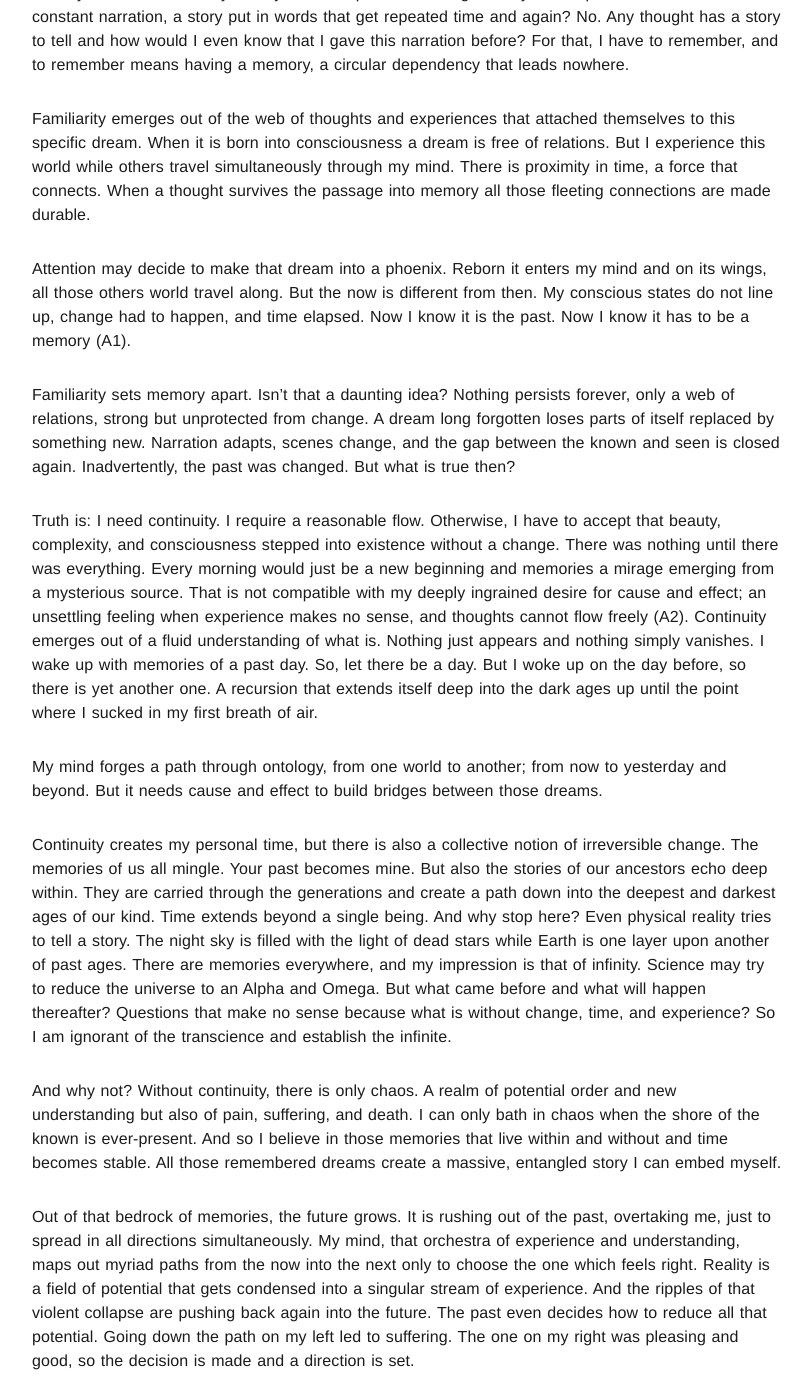
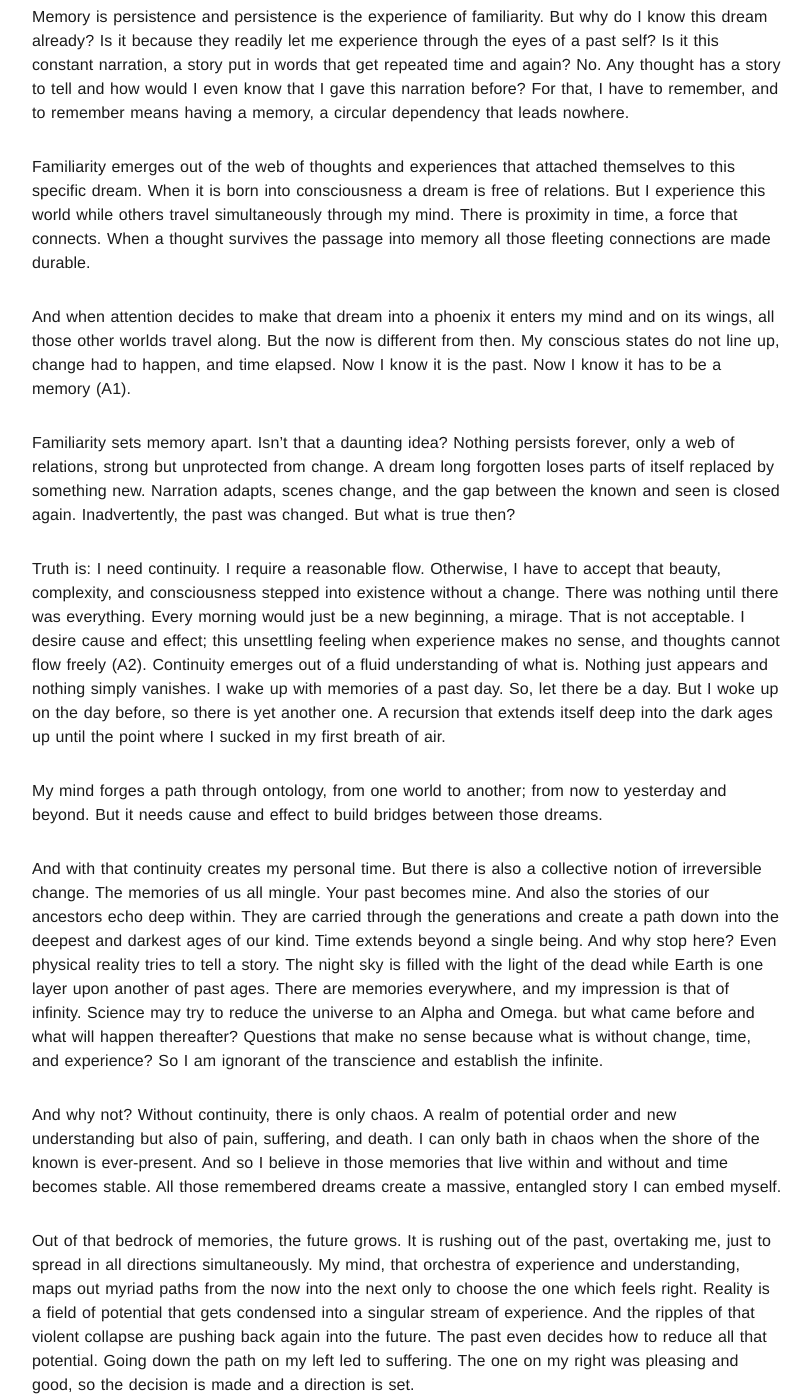
Before and after one commit to pheymann/paulheymann-website, a Jekyll site: the page built from _posts/reality-truth-and-the-good-life/2023-02-01-memory-thought-and-time.md, in a window 1280 px wide and 1400 px high, scrolled down 722 px. Shown: the whole window, without its empty margins (233-1044 px from the left). Built offline with Jekyll 4.4.1, drawn with Linux system fonts in a browser that asks for light colours; some of the changed text lies outside the part shown.

Commit message:
blog:mom: memory - smaller updates

```diff
--- a/_posts/reality-truth-and-the-good-life/2023-02-01-memory-thought-and-time.md
+++ b/_posts/reality-truth-and-the-good-life/2023-02-01-memory-thought-and-time.md
@@ -10,7 +10,7 @@ meta_keywords: philosophy memory
 
 {% include reality_series_article_links.md %}
 
-Thought is a dance of balance between understanding and experience. A scene and the knowledge of what it ought to be. These two forces influence and change each other in pursuit of a fleeting equilibrium. And memory is no different. It is a dream world accompanied by familiarity. It is also my only defense against that empress of my mind: time.
+Thought is a dance of balance between understanding and experience. A scene and the knowledge of what it ought to be. These two forces influence and change each other in pursuit of a fleeting equilibrium. And memory Thought is a dance of balance between understanding and experience. A scene and the knowledge of what it ought to be. These two forces influence and change each other in pursuit of a fleeting equilibrium. And memory is no different. It is a dream world accompanied by familiarity. It is also my only defense against that empress of my mind: time.
 
 Memory is the antidote and a way to reverse the direction without fully reaching the reality of the past. It lets me be young again and live through the joy and deep pain of first love and of becoming independent. But the life already lived is shallow and lacks truth. Only a dream in the end.
 
@@ -22,15 +22,15 @@ Memory is persistence and persistence is the experience of familiarity. But why
 
 Familiarity emerges out of the web of thoughts and experiences that attached themselves to this specific dream. When it is born into consciousness a dream is free of relations. But I experience this world while others travel simultaneously through my mind. There is proximity in time, a force that connects. When a thought survives the passage into memory all those fleeting connections are made durable.
 
-Attention may decide to make that dream into a phoenix. Reborn it enters my mind and on its wings, all those others world travel along. But the now is different from then. My conscious states do not line up, change had to happen, and time elapsed. Now I know it is the past. Now I know it has to be a memory (A1).
+And when attention decides to make that dream into a phoenix it enters my mind and on its wings, all those other worlds travel along. But the now is different from then. My conscious states do not line up, change had to happen, and time elapsed. Now I know it is the past. Now I know it has to be a memory (A1).
 
 Familiarity sets memory apart. Isn’t that a daunting idea? Nothing persists forever, only a web of relations, strong but unprotected from change. A dream long forgotten loses parts of itself replaced by something new. Narration adapts, scenes change, and the gap between the known and seen is closed again. Inadvertently, the past was changed. But what is true then?
 
-Truth is: I need continuity. I require a reasonable flow. Otherwise, I have to accept that beauty, complexity, and consciousness stepped into existence without a change. There was nothing until there was everything. Every morning would just be a new beginning and memories a mirage emerging from a mysterious source. That is not compatible with my deeply ingrained desire for cause and effect; an unsettling feeling when experience makes no sense, and thoughts cannot flow freely (A2). Continuity emerges out of a fluid understanding of what is. Nothing just appears and nothing simply vanishes. I wake up with memories of a past day. So, let there be a day. But I woke up on the day before, so there is yet another one. A recursion that extends itself deep into the dark ages up until the point where I sucked in my first breath of air.
+Truth is: I need continuity. I require a reasonable flow. Otherwise, I have to accept that beauty, complexity, and consciousness stepped into existence without a change. There was nothing until there was everything. Every morning would just be a new beginning, a mirage. That is not acceptable. I desire cause and effect; this unsettling feeling when experience makes no sense, and thoughts cannot flow freely (A2). Continuity emerges out of a fluid understanding of what is. Nothing just appears and nothing simply vanishes. I wake up with memories of a past day. So, let there be a day. But I woke up on the day before, so there is yet another one. A recursion that extends itself deep into the dark ages up until the point where I sucked in my first breath of air.
 
 My mind forges a path through ontology, from one world to another; from now to yesterday and beyond. But it needs cause and effect to build bridges between those dreams.
 
-Continuity creates my personal time, but there is also a collective notion of irreversible change. The memories of us all mingle. Your past becomes mine. But also the stories of our ancestors echo deep within. They are carried through the generations and create a path down into the deepest and darkest ages of our kind. Time extends beyond a single being. And why stop here? Even physical reality tries to tell a story. The night sky is filled with the light of dead stars while Earth is one layer upon another of past ages. There are memories everywhere, and my impression is that of infinity. Science may try to reduce the universe to an Alpha and Omega. But what came before and what will happen thereafter? Questions that make no sense because what is without change, time, and experience? So I am ignorant of the transcience and establish the infinite.
+And with that continuity creates my personal time. But there is also a collective notion of irreversible change. The memories of us all mingle. Your past becomes mine. And also the stories of our ancestors echo deep within. They are carried through the generations and create a path down into the deepest and darkest ages of our kind. Time extends beyond a single being. And why stop here? Even physical reality tries to tell a story. The night sky is filled with the light of the dead while Earth is one layer upon another of past ages. There are memories everywhere, and my impression is that of infinity. Science may try to reduce the universe to an Alpha and Omega. but what came before and what will happen thereafter? Questions that make no sense because what is without change, time, and experience? So I am ignorant of the transcience and establish the infinite.
 
 And why not? Without continuity, there is only chaos. A realm of potential order and new understanding but also of pain, suffering, and death. I can only bath in chaos when the shore of the known is ever-present. And so I believe in those memories that live within and without and time becomes stable. All those remembered dreams create a massive, entangled story I can embed myself.
 
```
